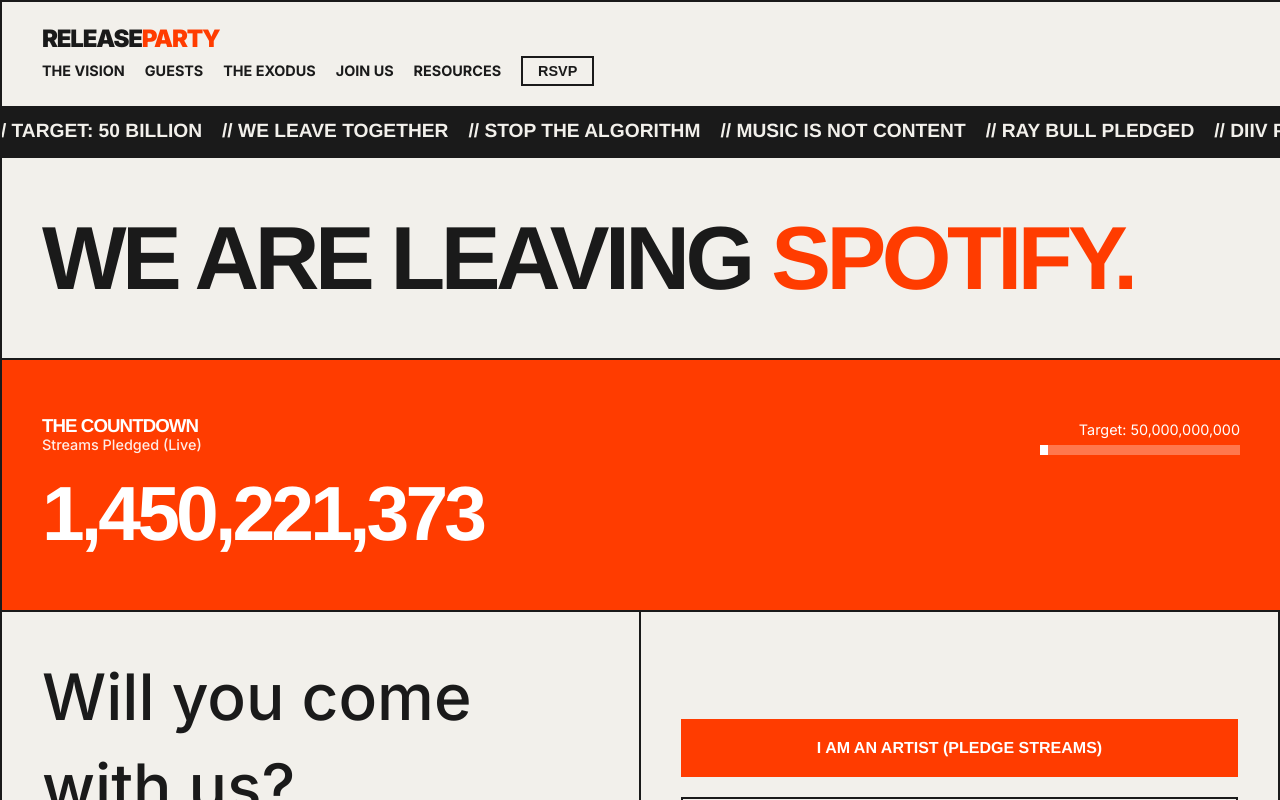
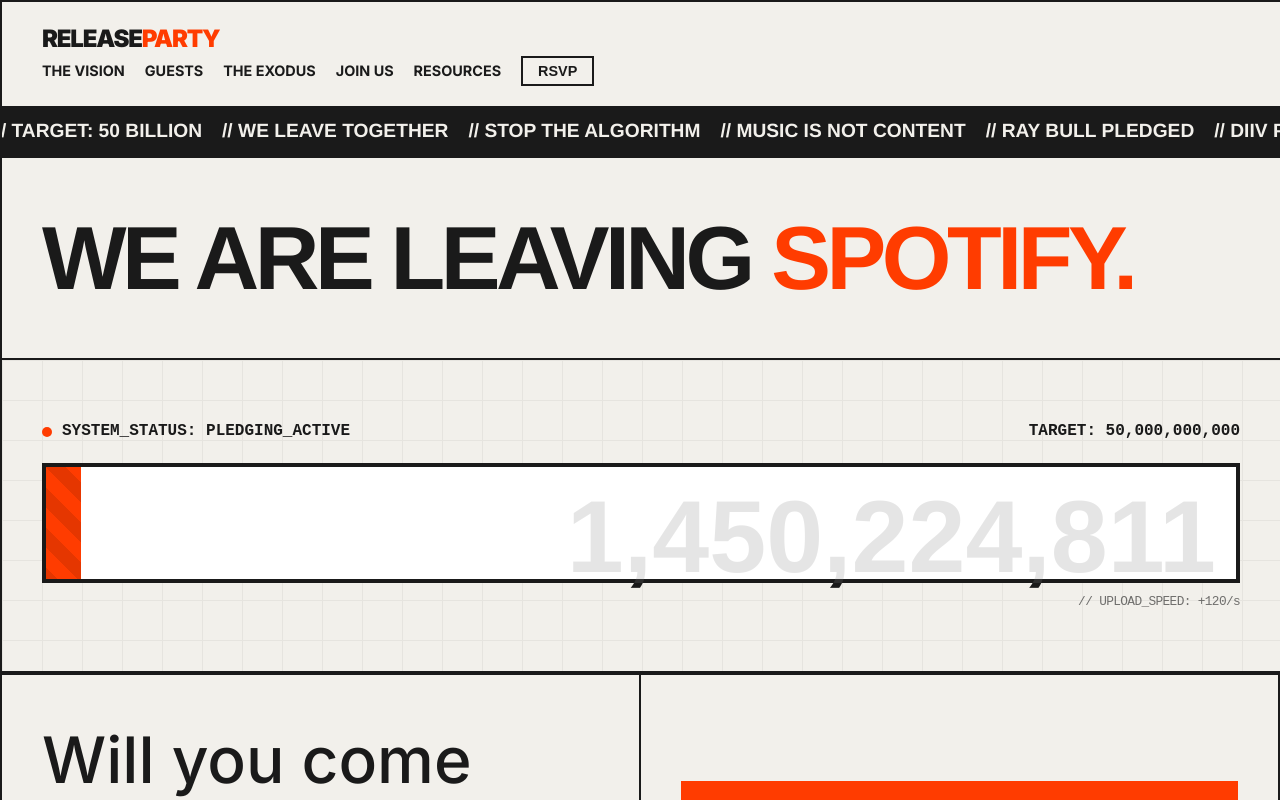
Before and after one commit to ang2990/releaseparty, a SvelteKit app: page / in a window 1280 px wide. Shown: the top 800 px of the page. Built offline with nearby package versions, Linux system fonts and the light colour scheme.

Commit message:
DESIGN: Implement Industrial Progress Ticker
- Replaced static countdown with a giant animated progress bar

- Added pulsing status light and technical metadata

- Updated ticker logic to animate bar width towards 50B target

- Integrated brutalist striped warning pattern on progress fill

```diff
--- a/src/app.css
+++ b/src/app.css
@@ -107,14 +107,121 @@
 }
 
 .hero-counter-box {
-    background: var(--accent-color);
-    color: #fff;
-    padding: 40px;
+    background: var(--bg-color); /* Reset background to allow for custom progress UI */
+    color: var(--text-color);
+    padding: 60px 40px;
     display: flex;
     flex-direction: column;
     justify-content: center;
     width: 100%;
-    min-height: 250px;
+    min-height: 300px;
+    border-bottom: 2px solid var(--line-color);
+    position: relative;
+    overflow: hidden;
+}
+
+/* INDUSTRIAL PROGRESS TICKER */
+.progress-meta {
+    display: flex;
+    justify-content: space-between;
+    align-items: flex-end;
+    margin-bottom: 20px;
+    font-family: 'Courier New', monospace;
+    font-weight: 700;
+    text-transform: uppercase;
+    z-index: 2;
+    position: relative;
+}
+
+.progress-label {
+    font-size: 1rem;
+    display: flex;
+    align-items: center;
+    gap: 10px;
+}
+
+.progress-status {
+    display: inline-block;
+    width: 10px;
+    height: 10px;
+    background: var(--accent-color);
+    border-radius: 50%;
+    animation: blink 1s infinite;
+}
+
+.progress-container {
+    width: 100%;
+    height: 120px; /* Massive bar */
+    border: 4px solid var(--text-color);
+    position: relative;
+    background: #fff;
+    z-index: 2;
+}
+
+.progress-bar {
+    height: 100%;
+    background: var(--accent-color);
+    width: 0%; /* JS will animate this */
+    position: relative;
+    overflow: hidden;
+    transition: width 0.5s ease-out;
+}
+
+/* Striped Warning Pattern */
+.progress-bar::after {
+    content: "";
+    position: absolute;
+    top: 0; left: 0; bottom: 0; right: 0;
+    background-image: linear-gradient(
+        45deg,
+        rgba(0, 0, 0, 0.1) 25%,
+        transparent 25%,
+        transparent 50%,
+        rgba(0, 0, 0, 0.1) 50%,
+        rgba(0, 0, 0, 0.1) 75%,
+        transparent 75%,
+        transparent
+    );
+    background-size: 40px 40px;
+    animation: move-stripes 1s linear infinite;
+}
+
+/* The Big Number Overlay */
+.progress-value {
+    position: absolute;
+    right: 20px;
+    bottom: -10px; /* Slight overlap */
+    font-family: var(--font-heading);
+    font-weight: 900;
+    font-size: clamp(3rem, 8vw, 10rem);
+    line-height: 1;
+    color: var(--text-color);
+    mix-blend-mode: exclusion; /* Cool effect over the orange bar */
+    pointer-events: none;
+    white-space: nowrap;
+}
+
+/* Technical grid lines background */
+.hero-counter-box::before {
+    content: "";
+    position: absolute;
+    top: 0; left: 0; width: 100%; height: 100%;
+    background-image:
+        linear-gradient(var(--line-color) 1px, transparent 1px),
+        linear-gradient(90deg, var(--line-color) 1px, transparent 1px);
+    background-size: 40px 40px;
+    opacity: 0.05;
+    z-index: 1;
+}
+
+@keyframes blink {
+    0%, 100% { opacity: 1; }
+    50% { opacity: 0; }
+}
+
+@keyframes move-stripes {
+    0% { background-position: 0 0; }
+    100% { background-position: 40px 40px; }
 }
 
 /* --- NAVIGATION --- */
--- a/src/routes/+layout.svelte
+++ b/src/routes/+layout.svelte
@@ -10,17 +10,24 @@
     onMount(() => {
         // --- 1. TICKER LOGIC ---
         const counter = document.getElementById('mainCounter');
+        const progressBar = document.getElementById('progressBar');
         // Start from a realistic high number
         let count = 1450221161;
+        const target = 50000000000;
 
         setInterval(() => {
             // Simulate live streams coming in
-            const increment = Math.floor(Math.random() * 12) + 1;
+            const increment = Math.floor(Math.random() * 120) + 10;
             count += increment;
+
             if (counter) {
                 counter.innerText = count.toLocaleString();
             }
-        }, 200);
+            if (progressBar) {
+                const percent = (count / target) * 100;
+                progressBar.style.width = percent + '%';
+            }
+        }, 100);
 
         // --- 2. MODAL LOGIC ---
         const modal = document.getElementById('modal');
--- a/src/routes/+page.svelte
+++ b/src/routes/+page.svelte
@@ -28,21 +28,22 @@
 <!-- LIVE TICKER SECTION -->
 <div class="grid-row">
     <div class="hero-counter-box" style="border-right: none; width: 100%;">
-        <div style="display: flex; justify-content: space-between; align-items: flex-end; flex-wrap: wrap; gap: 20px;">
-            <div>
-                <h3 style="margin-bottom: 0;">The Countdown</h3>
-                <p style="font-size: 0.9rem; opacity: 0.9;">Streams Pledged (Live)</p>
+        <div class="progress-meta">
+            <div class="progress-label">
+                <span class="progress-status"></span>
+                SYSTEM_STATUS: PLEDGING_ACTIVE
             </div>
-            <div style="text-align: right;">
-                <div style="font-size: 0.9rem; margin-bottom: 5px;">Target: 50,000,000,000</div>
-                <!-- Progress Bar Visual -->
-                <div style="width: 200px; height: 10px; background: rgba(255,255,255,0.3); margin-left: auto;">
-                    <div style="width: 4%; height: 100%; background: #fff;"></div>
-                </div>
-            </div>
+            <div>TARGET: 50,000,000,000</div>
         </div>
 
-        <div class="text-countdown" id="mainCounter" style="margin-top: 20px;">1,450,221,161</div>
+        <div class="progress-container">
+            <div class="progress-bar" id="progressBar" style="width: 2.9%;"></div>
+            <div class="progress-value" id="mainCounter">1,450,221,161</div>
+        </div>
+
+        <div class="font-mono" style="margin-top: 10px; font-size: 0.8rem; text-align: right; opacity: 0.6;">
+            // UPLOAD_SPEED: +120/s
+        </div>
     </div>
 </div>
 
```
